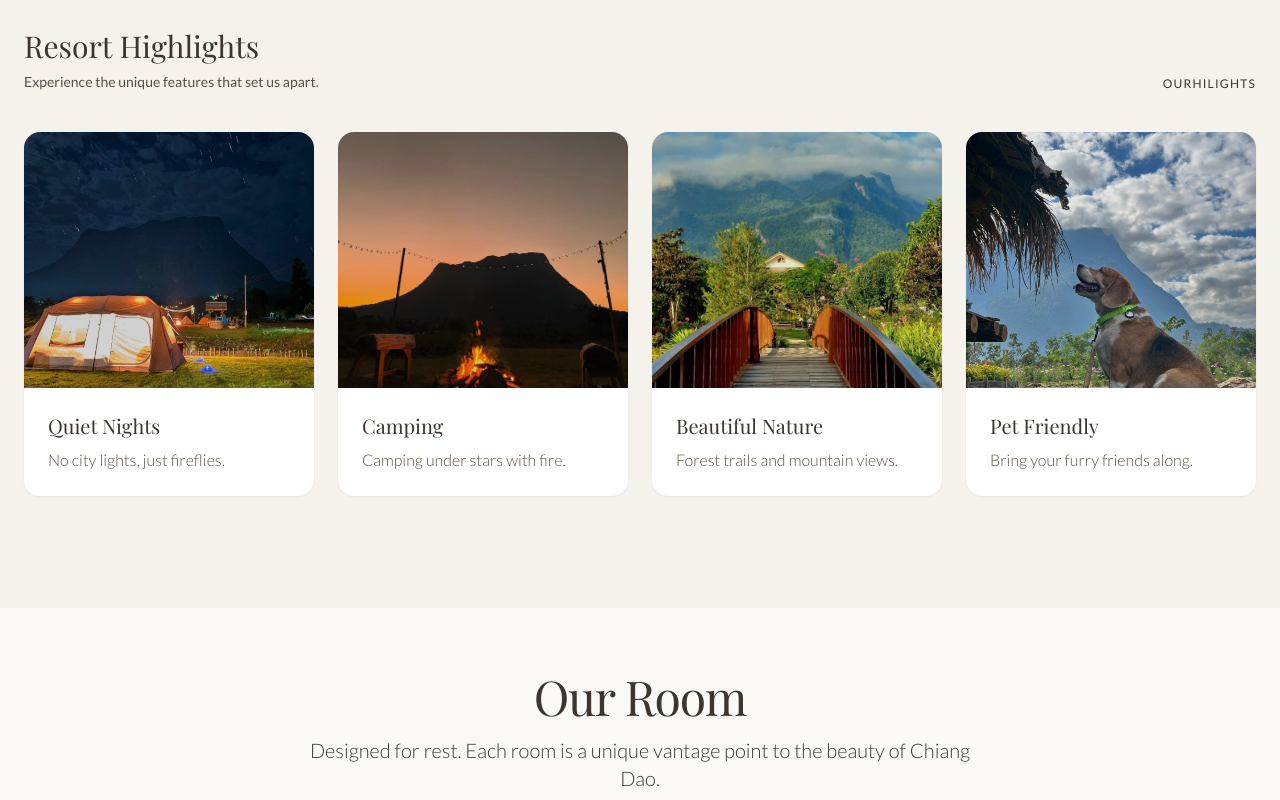
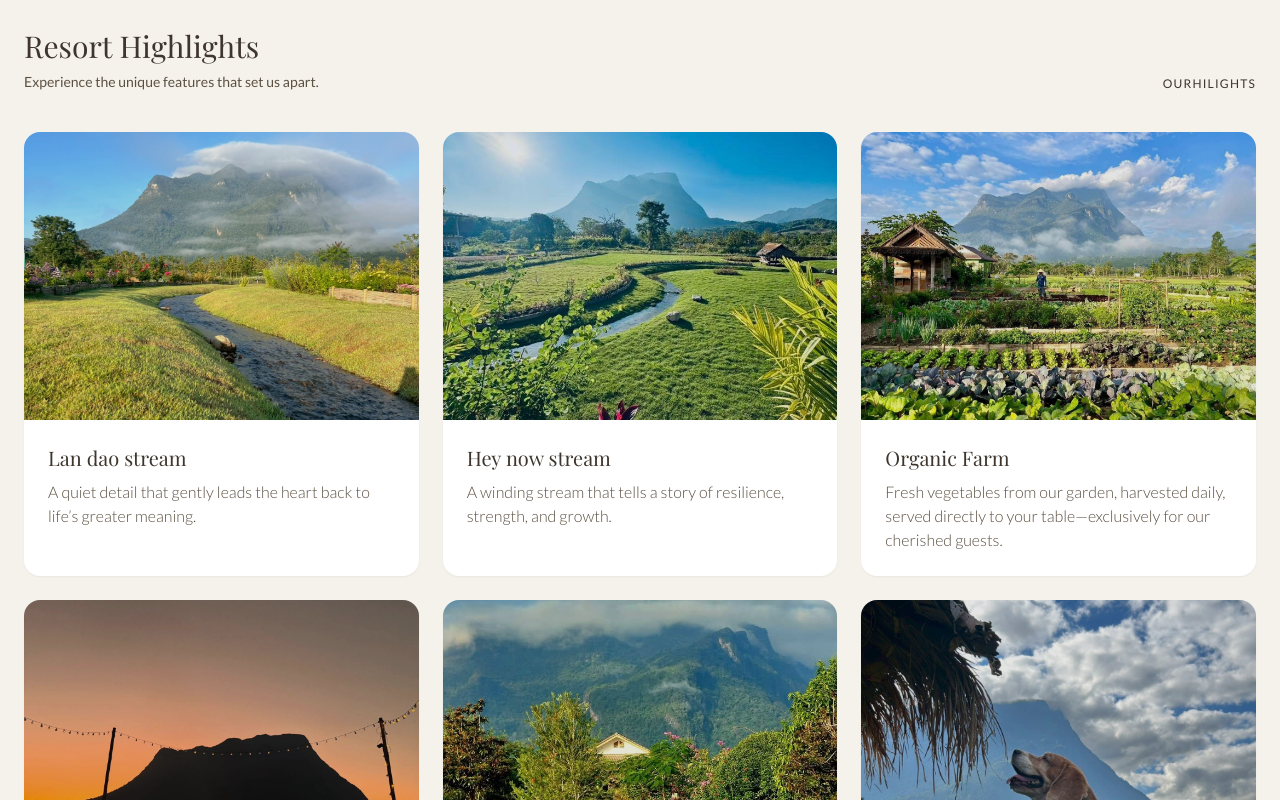
Before and after one commit to aidenmc0/heynowstay, a React (Vite) app: page / in a window 1280 px wide. Shown: the part 1540-2340 px from the top of the page. Built offline with nearby package versions, Linux system fonts and the light colour scheme; a web font is replaced by a local one.

Commit message:
Update Highlights

```diff
--- a/src/components/Highlights.jsx
+++ b/src/components/Highlights.jsx
@@ -81,7 +81,7 @@ const Highlights = () => {
           /* Desktop Grid Layout */
           md:grid
           md:grid-cols-2
-          lg:grid-cols-4
+          lg:grid-cols-3
           md:overflow-visible
           md:px-6
         "
@@ -109,7 +109,7 @@ const Highlights = () => {
             viewport={{ once: true }}
             transition={{ delay: index * 0.1 }}
           >
-            <div className="h-64 overflow-hidden relative">
+            <div className="h-72 overflow-hidden relative">
               <img
                 src={hig.img}
                 alt={hig.title}
--- a/src/data/content.js
+++ b/src/data/content.js
@@ -283,24 +283,36 @@ export const contentData = {
     highlights: [
       {
         id: 1,
-        title: "Quiet Nights",
-        desc: "No city lights, just fireflies.",
-        img: "/assets/image/Highlight/image1.jpg",
+        title: "Lan dao stream",
+        desc: "A quiet detail that gently leads the heart back to life’s greater meaning.",
+        img: "/assets/image/Highlight/image9.jpg",
       },
       {
         id: 2,
+        title: "Hey now stream",
+        desc: "A winding stream that tells a story of resilience, strength, and growth.",
+        img: "/assets/image/Highlight/image8.jpg",
+      },
+      {
+        id: 3,
+        title: "Organic Farm",
+        desc: "Fresh vegetables from our garden, harvested daily, served directly to your table—exclusively for our cherished guests.",
+        img: "/assets/image/Highlight/image11.jpg",
+      },
+      {
+        id: 4,
         title: "Camping",
-        desc: "Camping under stars with fire.",
+        desc: "Camp amidst million-dollar views, where simple rest becomes something truly special.",
         img: "/assets/image/Highlight/image2.jpg",
       },
       {
-        id: 3,
+        id: 5,
         title: "Beautiful Nature",
         desc: "Forest trails and mountain views.",
         img: "/assets/image/Highlight/image3.jpg",
       },
       {
-        id: 4,
+        id: 6,
         title: "Pet Friendly",
         desc: "Bring your furry friends along.",
         img: "/assets/image/Highlight/image4.jpg",
@@ -593,26 +605,38 @@ export const contentData = {
     highlights: [
       {
         id: 1,
-        title: "ค่ำคืนเงียบสงบ",
-        desc: "ไม่มีแสงไฟเมือง มีเพียงหิ่งหิ่ง",
+        title: "ลำธารล้านดาว",
+        desc: "เรื่องเล็กๆ ที่พาใจกลับไปสู่ความหมายที่ยิ่งใหญ่",
+        img: "/assets/image/Highlight/image9.jpg",
+      },
+      {
+        id: 2,
+        title: "ลำธารเฮนาว",
+        desc: "สายน้ำคดเคี้ยวที่เล่าเรื่องของแรงใจและการเติบโต",
+        img: "/assets/image/Highlight/image8.jpg",
+      },
+      {
+        id: 3,
+        title: "สวนผักออร์แกนิก",
+        desc: "ผักสดจากสวนของเรา เก็บใหม่วันต่อวัน เสิร์ฟตรงถึงโต๊ะอาหาร เพื่อผู้เข้าพักที่เราอยากดูแลเป็นพิเศษ",
         img: "/assets/image/Highlight/image1.jpg",
       },
       {
-        id: 2,
-        title: "แคมปปิ้ง",
-        desc: "กองเต็นท์พักค่ายใต้ดาวตะเคียงไฟ",
+        id: 4,
+        title: "ลานกางเต็นท์",
+        desc: "กางเต็นท์ท่ามกลางวิวหลักล้าน พักผ่อนอย่างเรียบง่าย แต่พิเศษกว่าที่เคย",
         img: "/assets/image/Highlight/image2.jpg",
       },
       {
-        id: 3,
-        title: "ธรรมชาติอันงดงาม",
-        desc: "เส้นทางเดินในป่าและวิวภูเขา",
+        id: 5,
+        title: "Beautiful Nature",
+        desc: "Forest trails and mountain views.",
         img: "/assets/image/Highlight/image3.jpg",
       },
       {
-        id: 4,
-        title: "รับสัตวเลี้ยง",
-        desc: "พาเพื่อนรักของคุณมาด้วย",
+        id: 6,
+        title: "Pet Friendly",
+        desc: "Bring your furry friends along.",
         img: "/assets/image/Highlight/image4.jpg",
       },
     ],
@@ -901,26 +925,38 @@ export const contentData = {
     highlights: [
       {
         id: 1,
-        title: "宁静的夜晚",
-        desc: "没有城市的灯光，只有萤火虫。",
+        title: "Lan dao stream",
+        desc: "一个微小而宁静的存在，悄然引领内心回归生命更深远的意义。",
+        img: "/assets/image/Highlight/image9.jpg",
+      },
+      {
+        id: 2,
+        title: "Hey now stream",
+        desc: "条蜿蜒流淌的溪水，诉说着坚持、力量与成长的故事。",
+        img: "/assets/image/Highlight/image8.jpg",
+      },
+      {
+        id: 3,
+        title: "现摘有机蔬菜",
+        desc: "新鲜蔬菜每日采摘， 从花园直达餐桌，只为我们珍贵的住客。",
         img: "/assets/image/Highlight/image1.jpg",
       },
       {
-        id: 2,
-        title: "露营",
-        desc: "在星空下篝火露营。",
+        id: 4,
+        title: "溪畔露营",
+        desc: "在价值百万的美景中露营，让简单的休憩，变得格外难忘。",
         img: "/assets/image/Highlight/image2.jpg",
       },
       {
-        id: 3,
-        title: "美丽的自然",
-        desc: "森林小径和山景。",
+        id: 5,
+        title: "Beautiful Nature",
+        desc: "Forest trails and mountain views.",
         img: "/assets/image/Highlight/image3.jpg",
       },
       {
-        id: 4,
-        title: "允许携带宠物",
-        desc: "带上您的毛茸茸的朋友。",
+        id: 6,
+        title: "Pet Friendly",
+        desc: "Bring your furry friends along.",
         img: "/assets/image/Highlight/image4.jpg",
       },
     ],
```
